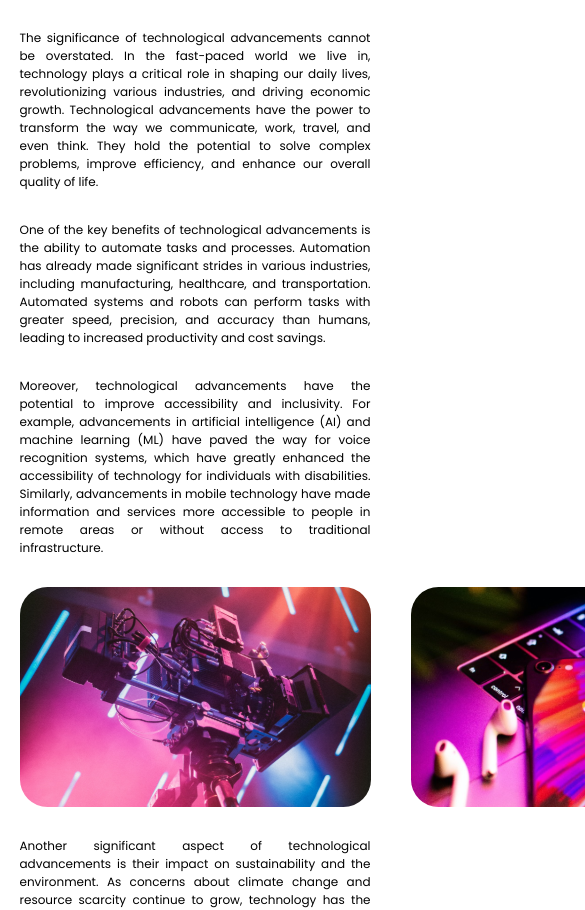
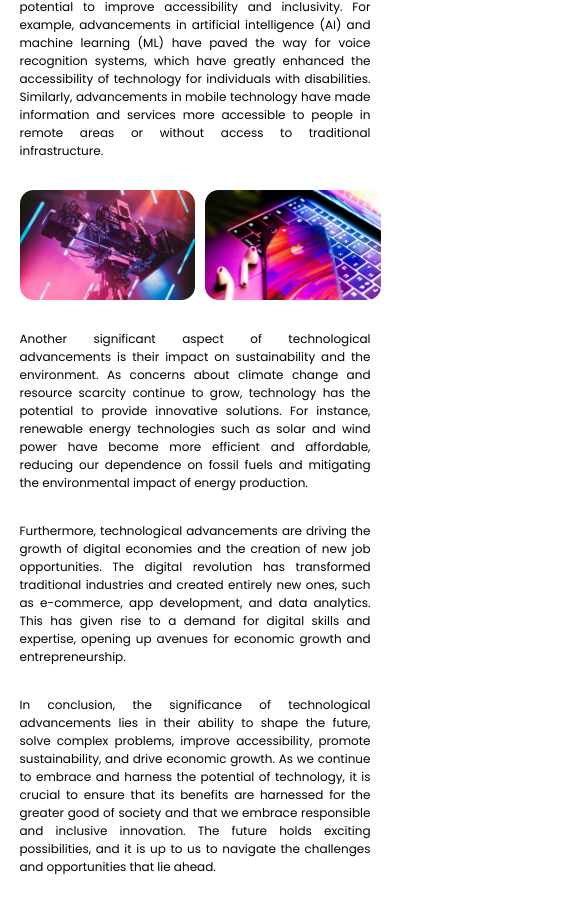
Before and after one commit to Talha-542/blog_MJ, a React (Create React App) app: page /post/1 in a window 390 px wide. Shown: the part 1016-1926 px from the top of the page, 585 px wide, since content can reach past the window. Built offline with nearby package versions, Linux system fonts and the light colour scheme.

Commit message:
Make the single post page resposive

```diff
--- a/src/Pages/Single Post Page/SinglePostPage.js
+++ b/src/Pages/Single Post Page/SinglePostPage.js
@@ -43,10 +43,12 @@ export default function SinglePostPage() {
                     <Link to="/" className={styles.back}>Back</Link>
                 </div>
             </div>
+
             <div className={styles.postTitle}>
                 <h1 className={styles.title}>{post.title}</h1>
                 <img src={share} alt="Share" />
             </div>
+
             <div className={styles.author_info}>
                 <div className={styles.author_img}>
                     <img src={post.auther_logo} alt="Author Logo" className={styles.authorLogo} />
@@ -56,26 +58,32 @@ export default function SinglePostPage() {
                     <p className={styles.post_date}>{post.date}</p>
                 </div>
             </div>
+
             <div>
                 <img src={postImage} alt="Post" className={styles.postImage} />
             </div>
+
             <div className={styles.postContent_1}>
                 <p>{post.description_2}</p>
                 <p style={{ margin: '30px 0' }}>{post.description_3}</p>
                 <p>{post.description_4}</p>
             </div>
-            <div style={{ marginTop: '30px', display: 'flex', justifyContent: 'space-between' }}>
+
+            <div className={styles.postImages}>
                 <img src={postImage2} alt="Post Related 1" className={styles.postImage2} />
                 <img src={postImage3} alt="Post Related 2" className={styles.postImage3} />
             </div>
+
             <div className={styles.postContent_2}>
                 <p>{post.description_5}</p>
                 <p style={{ margin: '30px 0' }}>{post.description_6}</p>
                 <p>{post.description_7}</p>
             </div>
+
             <div>
                 <h1 className={styles.recentArticle}>Related Articles</h1>
             </div>
+
             <div className={styles.commentsSection}>
                 <h1 className={styles.comments}>Leave a comment</h1>
                 <form onSubmit={commentSubmission}>
@@ -99,6 +107,7 @@ export default function SinglePostPage() {
                     <button type="submit" className={styles.formButton}>Post Comment</button>
                 </form>
             </div>
+
             {comments.map((c, index) => (
                 <div key={index} className={styles.commentItem}>
                     <div className={styles.commentImage}>
--- a/src/Pages/Single Post Page/SinglePostPage.module.css
+++ b/src/Pages/Single Post Page/SinglePostPage.module.css
@@ -52,9 +52,14 @@
   line-height: 15px;
   color: #00000080;
 }
-/* .postImage {
+.postImage {
     width: 100%;
-} */
+}
+.postImages {
+    display: flex;
+    justify-content: space-between;
+    margin-top: 30px;
+}
 .postImage2 {
     width: 100%;
     margin-right: 20px;
@@ -84,6 +89,9 @@
 .recentArticle {
     margin-bottom: 40px;
 }
+.commentsSection {
+    margin-bottom: 40px;
+}
 .comments {
     margin-bottom: 20px;
 }
@@ -110,7 +118,7 @@
 }
 .commentItem {
     display: flex;
-    margin-top: 40px;
+    margin-bottom: 40px;
 }
 .commentText {
     background-color: #0000001A;
@@ -120,3 +128,25 @@
     margin-left: 10px;
     font-weight: 400;
 }
+
+@media (min-width:320px) and (max-width:767px) {
+    .postImage2 {
+        width: 50%;
+        margin-right: 05px;
+    }
+    .postImage3 {
+        width: 50%;
+        margin-left: 05px;
+    }
+}
+@media (min-width: 768px) and (max-width:1023px) {
+    .postImage2 {
+        width: 50%;
+        margin-right: 05px;
+    }
+    .postImage3 {
+        width: 50%;
+        margin-left: 05px;
+    }
+
+}
```
